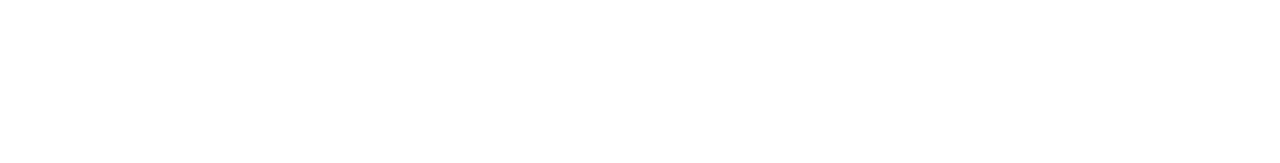
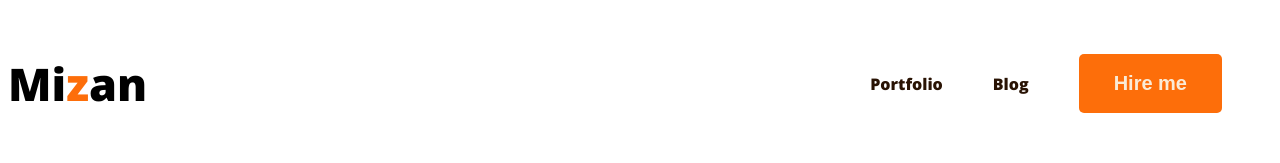
Before and after one commit to 1Mizan/webdeveloperportfolio, a plain HTML site: page index.html in a window 1280 px wide. Drawn offline with nearby package versions, Linux system fonts and the light colour scheme.

Commit message:
added nav

```diff
--- a/index.html
+++ b/index.html
@@ -4,9 +4,21 @@
     <meta charset="UTF-8">
     <meta name="viewport" content="width=device-width, initial-scale=1.0">
     <title>My Beautiful Portfolio</title>
+    <link rel="preconnect" href="https://fonts.googleapis.com">
+<link rel="preconnect" href="https://fonts.gstatic.com" crossorigin>
+<link href="https://fonts.googleapis.com/css2?family=Open+Sans:wght@800&display=swap" rel="stylesheet">
+    <link rel="stylesheet" href="styles/portfolio.css">
 </head>
 <body>
     <header>
+        <nav>
+            <h3 class="Name">Mi<span class="orange">z</span>an</h3>
+            <ul>
+                <li ><a href="">Portfolio</a></li>
+                <li><a href="">Blog</a></li>
+                <li><button class="btn-primary">Hire me</button></li>
+            </ul>
+        </nav>
 
 
     </header>
--- /dev/null
+++ b/styles/portfolio.css
@@ -0,0 +1,54 @@
+body {
+    font-family: 'Open Sans', sans-serif;
+}
+
+/* nav bar related style */
+nav {
+    display: flex;
+
+    justify-content: space-between;
+    align-items: center;
+}
+
+.Name {
+    text-shadow: 0px 4px 4px 0px rgba(0, 0, 0, 0.25);
+
+    font-size: 45px;
+    font-style: normal;
+    font-weight: 800;
+
+}
+
+.orange {
+    color: #FD6E0A;
+}
+
+nav>ul {
+    display: flex;
+    align-items: center;
+
+}
+
+nav li {
+    list-style: none;
+    margin-right: 50px;
+}
+
+nav a {
+    text-decoration: none;
+    color: #291304;
+
+
+
+}
+
+.btn-primary {
+    border-radius: 5px;
+    background: #FD6E0A;
+    border: 0;
+    color: antiquewhite;
+    font-size: 20px;
+    font-weight: 700;
+    padding: 18px 35px;
+
+}
```
